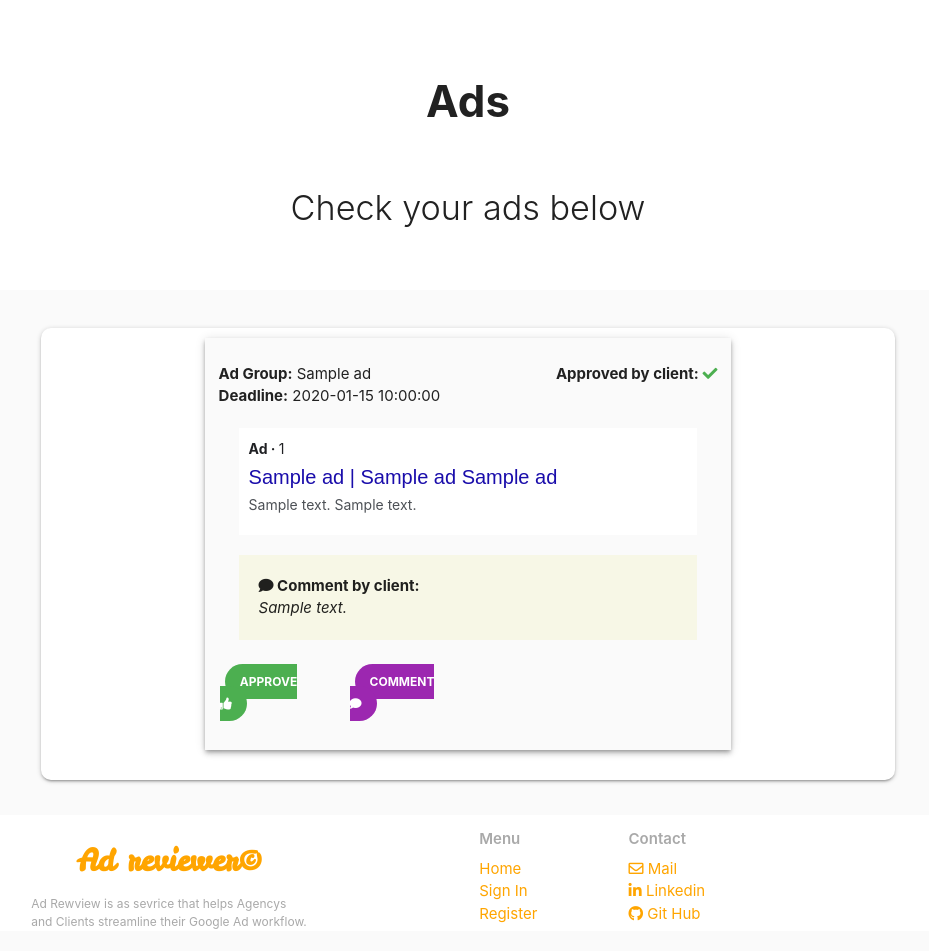
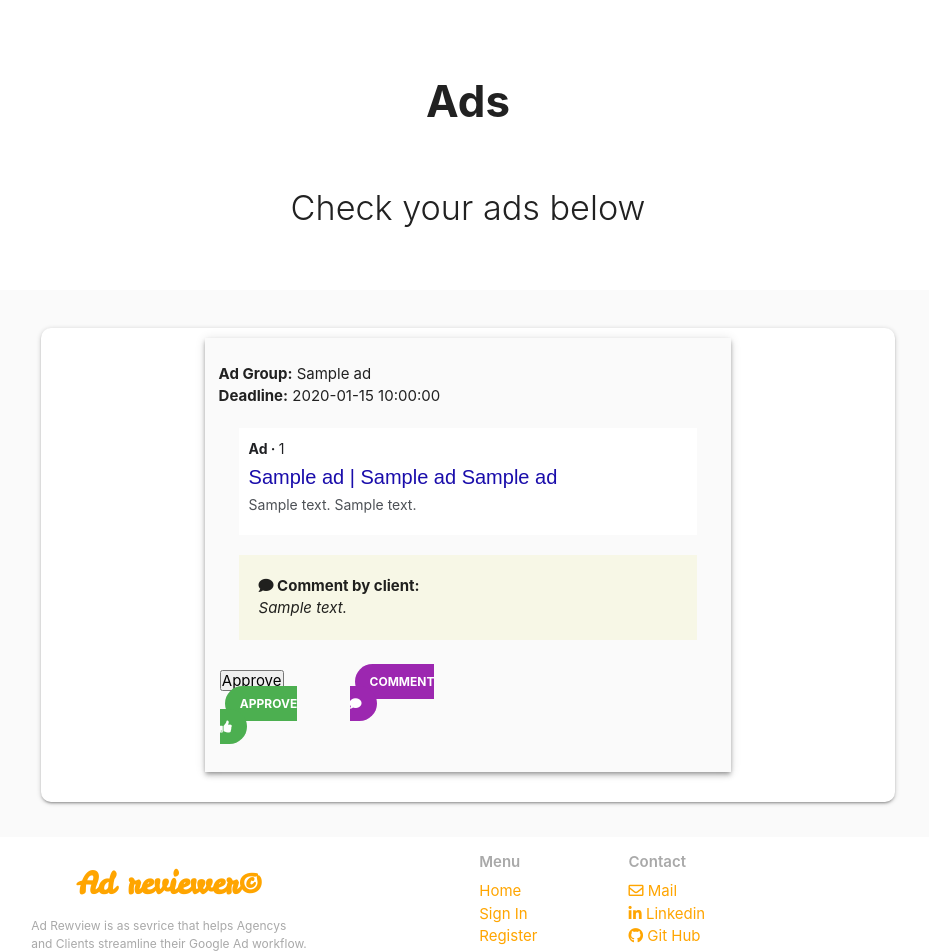
Before and after one commit to Carl-Henric/ms3, a Flask app: page /get_ads in a window 1280 px wide. Shown: the part 71-1023 px from the top of the page, without its empty margins (172-1101 px from the left). Before the commit the page ends 1000 px from the top, so only its background shows below. Run offline with Flask 2, Linux system fonts and the light colour scheme; a database or web service that is not in the repository returns one stand-in record (values such as "Sample title"); some libraries are stand-ins or nearby versions.

Commit message:
Added function to approve button, not working correct

```diff
--- a/app.py
+++ b/app.py
@@ -24,23 +24,23 @@ mongo = PyMongo(app)
 def index():
     return render_template("index.html")
 
+# Ads.html function
+
 @app.route("/get_ads", methods=["GET", "POST"])
 def get_ads():
     if request.method == "POST":
-        approved_by = "on" if request.form.get("approved_by") else "off"
-        ad = {
-            "comment": request.form.get("comment"),
-            "approved_by": request.form.get("approved_by"),
-
+        # approved_by = "on" if request.form.get("approved_by") else "off"
+        approve = {
+            "approved_by": request.form.get("approved_by")
         }
-        mongo.db.ads.insert_one(ad)
-        flash("Ad added!")
+        mongo.db.ads.update({"_id": ObjectId()}, approve)
+        flash("Approved!")
         return redirect(url_for("get_ads"))
 
     ads = mongo.db.ads.find()
     return render_template("ads.html", ads=ads)
 
-
+# Approved ads
 @app.route("/approved_ads")
 def approved_ads():
     ads = mongo.db.ads.find()
@@ -125,7 +125,9 @@ def add_ad():
             "description2": request.form.get("description2"),
             "landing_page": request.form.get("landing_page"),
             "deadline": request.form.get("deadline"),
-            "created_by": session["user"]
+            "created_by": session["user"],
+            "approved_by": request.form.get("approved_by")
+
         }
         mongo.db.ads.insert_one(ad)
         flash("Ad added!")
--- a/templates/add_ad.html
+++ b/templates/add_ad.html
@@ -82,9 +82,9 @@
                         <!-- Deadline -->
                         <div class="row">
                         <div class="input-field col s6">
-
                                 <input id="deadline" name="deadline" type="text" class="datepicker validate" required>
                                 <label for="deadline"><i class="far fa-calendar-alt"></i> Deadline</label>
+                                <input type="checkbox" value="off" id="approved_by" name="approved_by"><label for="approved_by"></label>
                         </div>
                     </div>
                     <!-- Submit -->
--- a/templates/ads.html
+++ b/templates/ads.html
@@ -23,7 +23,11 @@
                                     <!-- Ads -->
                                     <div class="ad-container">
                                         <p><b> Ad Group:</b> {{ ad.adGroup_name }}
-                                        <span class="right"><b>Approved by client: </b> <i class="fas fa-check green-text"></i></span><br>
+                                        <span class="right">
+                                            {% if ad.approved_by == "on" %}
+                                            <b>Approved by client: </b> <i class="fas fa-check green-text"></i>
+                                            {% endif %}
+                                        </span><br>
                                         <b> Deadline:</b>  {{ ad.deadline }}</p>
                                         <div class="ad-exempel">
                                             <p class="adlink"><b>Ad · </b> {{ ad.landing_page }}</p>
@@ -47,6 +51,10 @@
                                     </div>
                                     <!-- Comment, edit, delete buttons -->
                                     <div class="col s6 m3">
+                                                <form method="POST" action="{{ url_for('get_ads', ad_id=ad._id) }}">
+                                                    <input type="checkbox" value="on" id="approved_by" name="approved_by"><label for="approved_by"></label>
+                                                    <button type="submit" value="on" name="approved_by">Approve</button>
+                                                </form>
                                                 <a href="{{ url_for('comment_ad', ad_id=ad._id) }}" class="submit-button green">Approve  <i class="fas fa-thumbs-up"></i></a>
                                     </div>
                                     <div class="col s6 m3">
```
Also changed, not shown: templates/approved_ads.html (+2 -9 lines).
